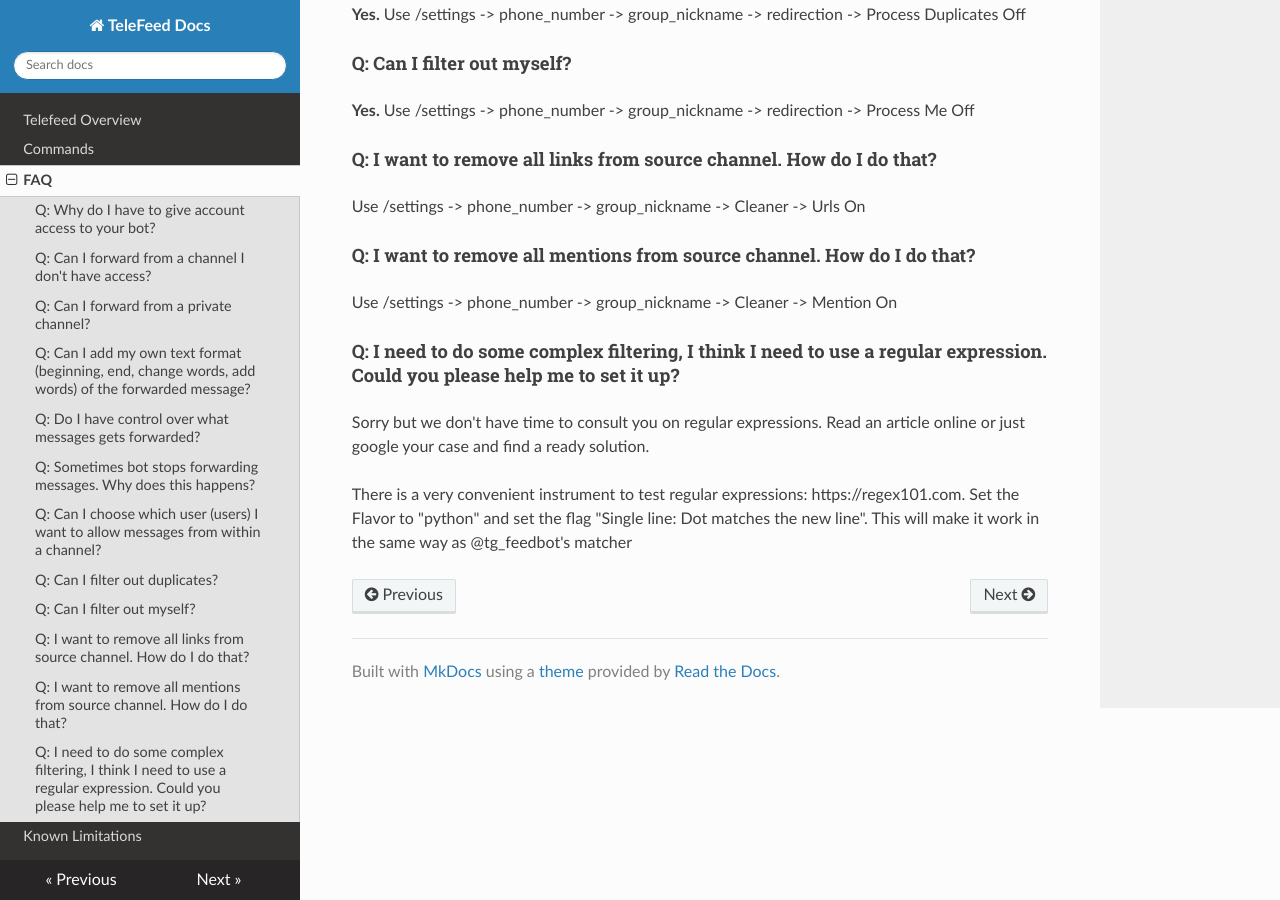
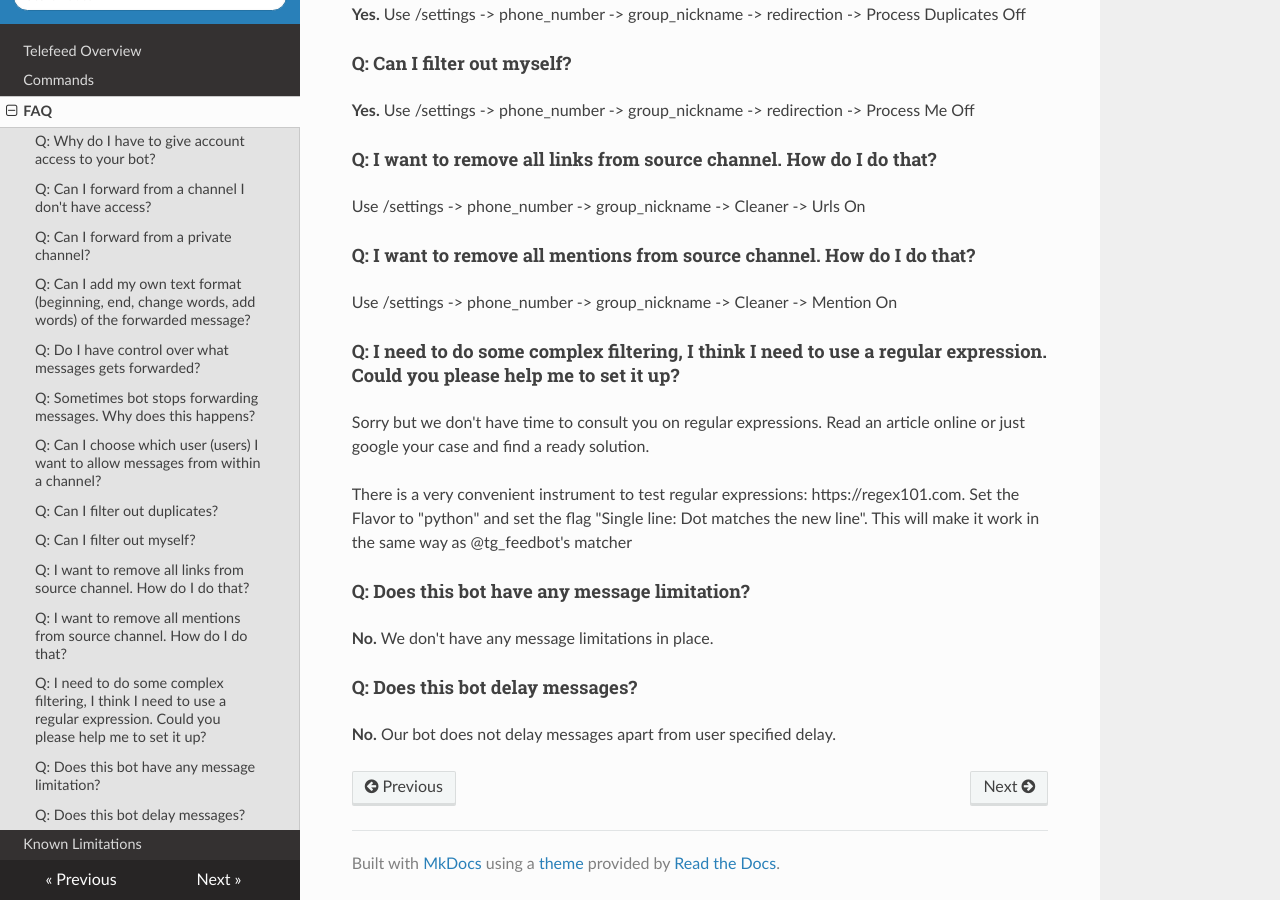
Before and after one commit to PSYR3X/telefeed_docs, an MkDocs documentation site: the page built from docs/faq.md, in a window 1280 px wide and 900 px high, scrolled down 1739 px. Built offline with MkDocs 1.6.1, drawn with Linux system fonts in a browser that asks for light colours.

Commit message:
More docs

```diff
--- a/docs/faq.md
+++ b/docs/faq.md
@@ -113,3 +113,12 @@ Use /settings -> phone_number -> group_nickname -> Cleaner -> Mention On
 Sorry but we don't have time to consult you on regular expressions. Read an article online or just google your case and find a ready solution.
 
 There is a very convenient instrument to test regular expressions: https://regex101.com. Set the Flavor to "python" and set the flag "Single line: Dot matches the new line". This will make it work in the same way as @tg_feedbot's matcher
+
+
+#### Q: Does this bot have any message limitation?
+
+<b>No.</b> We don't have any message limitations in place.
+
+#### Q: Does this bot delay messages?
+
+<b>No.</b> Our bot does not delay messages apart from user specified delay.
```
